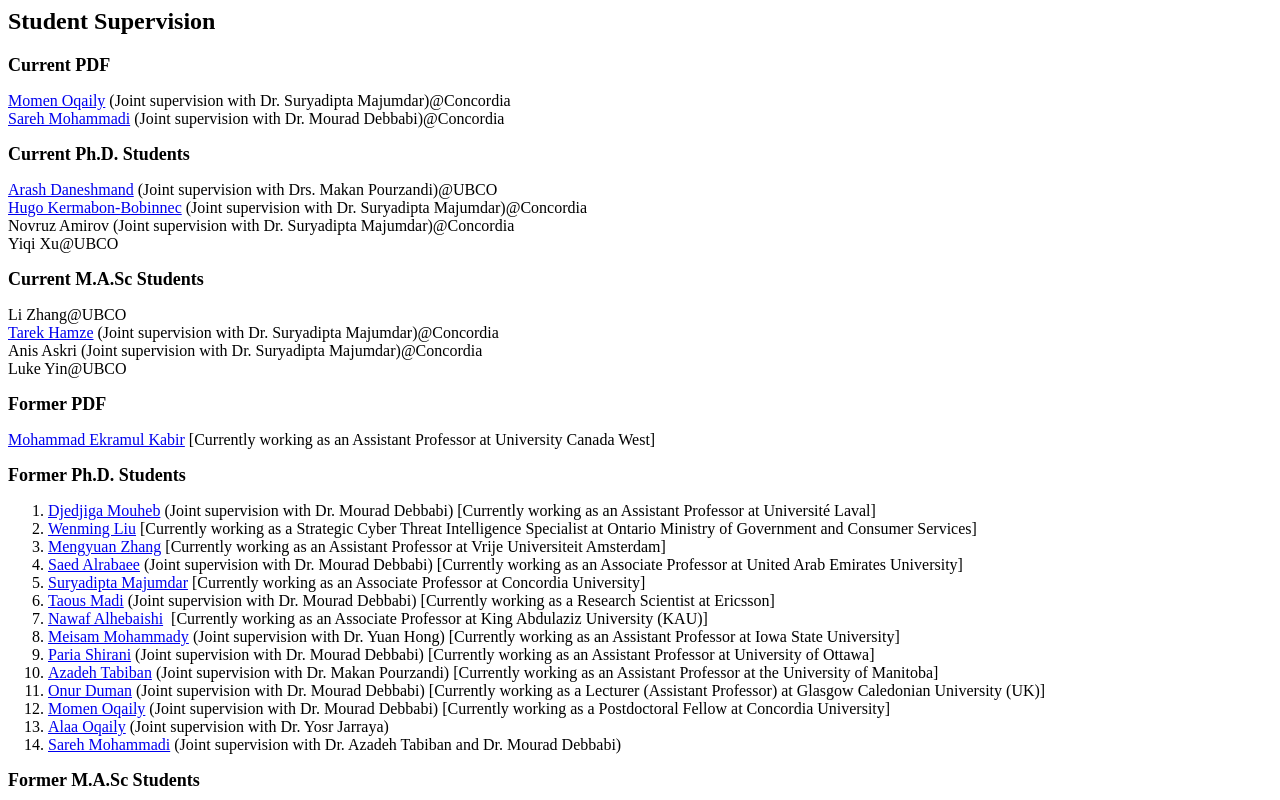
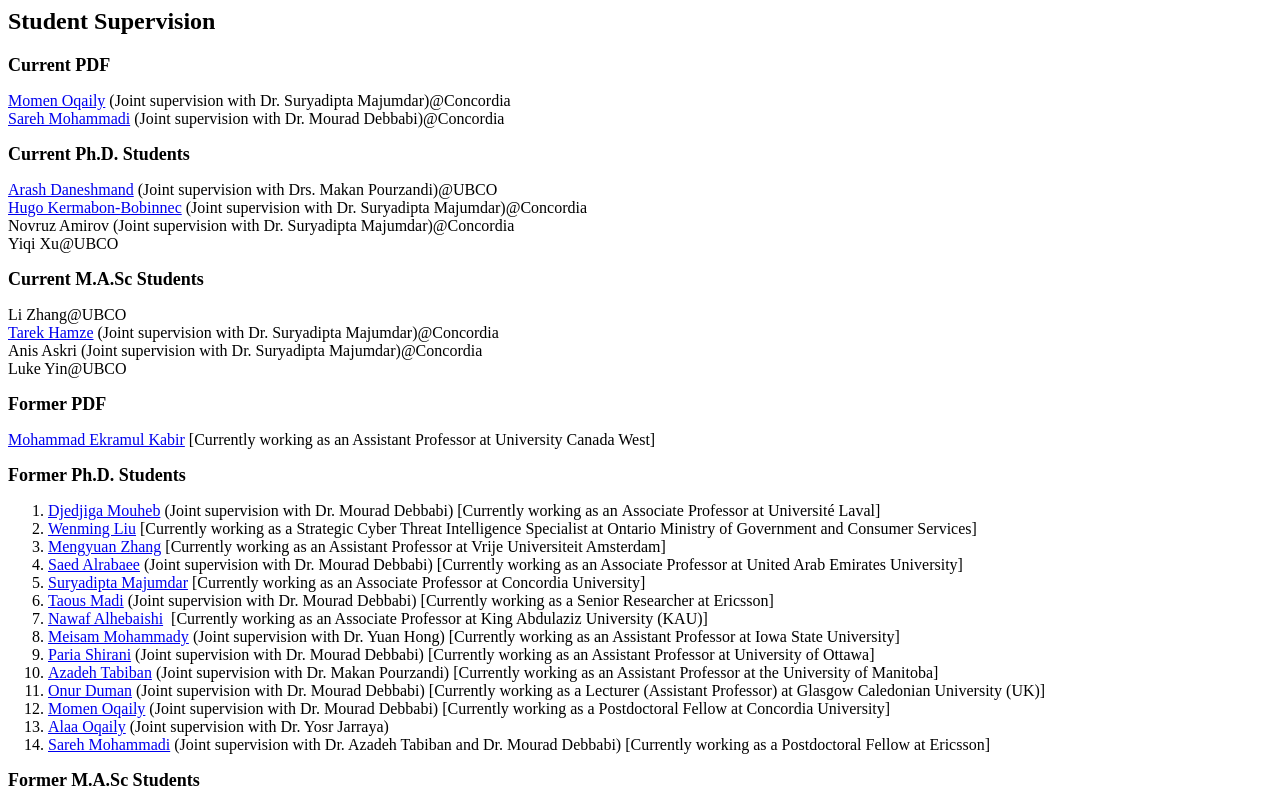
Before and after one commit to LingyuDotWangAtGmail/lingyudotwangatgmail.github.io, a plain HTML site: page students.htm in a window 1280 px wide. Shown: the top 800 px of the page. Drawn offline with Linux system fonts and the light colour scheme.

Commit message:
students

```diff
--- a/students.htm
+++ b/students.htm
@@ -1,6 +1,8 @@
 <!DOCTYPE HTML PUBLIC "-//W3C//DTD HTML 4.01 Transitional//EN">
 <html xmlns:v="urn:schemas-microsoft-com:vml" xmlns:o="urn:schemas-microsoft-com:office:office" xmlns:w="urn:schemas-microsoft-com:office:word" xmlns:m="http://schemas.microsoft.com/office/2004/12/omml" xmlns="http://www.w3.org/TR/REC-html40">
 <head>
+
+
 
 
 
@@ -12,13 +14,19 @@
 
 
 
+
+
   <meta name="description" content="Lingyu,Wang,Lingyu Wang,security,privacy,research,cloud security,NFV security,attack graph,security metric,&Iacute;&otilde;&Aacute;&egrave;&Oacute;&icirc;">
 
 
 
 
 
+
+
   <meta content="text/html; charset=ISO-8859-1" http-equiv="content-type">
+
+
 
 
 
@@ -31,7 +39,9 @@
 
 
 
+
 <h2>Student Supervision</h2>
+
 
 
 
@@ -40,12 +50,15 @@ PDF</span><o:p></o:p></b></p>
 
 
 
+
 <a href="https://www.linkedin.com/in/arash-daneshmand-0a08081a6/?originalSubdomain=ca" target="_blank"><span style=""></span></a><a href="https://scholar.google.ca/citations?user=5A4x1XMAAAAJ&amp;hl=en" target="_blank">Momen
 Oqaily</a>&nbsp;(Joint supervision with Dr. Suryadipta
 Majumdar<span style="">)@Concordia<br>
+
 </span><span style=""></span><span style=""></span><a href="https://www.linkedin.com/in/sareh-mohammadi-b7bb2154/?originalSubdomain=ca" target="_blank">Sareh
 Mohammadi</a> (Joint supervision
 with&nbsp;Dr. Mourad Debbabi)<span style="">@Concordia</span><br>
+
 <span style="">
 
 
@@ -55,14 +68,17 @@ Ph.D. Students</span><o:p></o:p></b></p>
 
 
 
+
 <p><a href="https://www.linkedin.com/in/arash-daneshmand-0a08081a6/?originalSubdomain=ca" target="_blank">Arash
 Daneshmand</a> (Joint supervision with Drs. Makan Pourzandi<span style="">)@UBCO&nbsp;&nbsp;&nbsp; </span><span style=""><br>
+
 
 
 
 </span><span style=""></span><a href="https://users.encs.concordia.ca/%7Eh_kermab/" target="_blank">Hugo
 Kermabon-Bobinnec</a> (Joint supervision with Dr. Suryadipta
 Majumdar)<span style="">@Concordia</span><br>
+
 
 
 
@@ -73,8 +89,10 @@ with Dr. Suryadipta Majumdar)</span><span style="">@Concordia</span><span style=
 
 
 
+
 <span style="">Yiqi Xu</span><span style="">@UBCO</span><span style="">
 </span></p>
+
 
 
 
@@ -83,7 +101,9 @@ M.A.Sc Students</span><o:p></o:p></b></p>
 
 
 
+
 <p class="MsoNormal" style="margin-bottom: 12pt;"><span style=""></span><span style=""></span><span style="">Li Zhang</span><span style="">@UBCO</span><br>
+
 
 
 <span style="">
@@ -94,9 +114,11 @@ Dr. Suryadipta Majumdar)</span><span style="">@Concordia</span><span style=""></
 
 
 
+
 Anis Askri</span><span style=""></span><span style=""> (Joint supervision
 with Dr. Suryadipta Majumdar)</span><span style="">@Concordia</span>
 <span style=""><br>
+
 
 
 
@@ -104,12 +126,15 @@ Luke Yin</span><span style="">@UBCO</span><span style="">&nbsp;</span><span styl
 
 
 
+
 </p>
+
 
 
 
 <p><b><span style="font-size: 13.5pt;">Former
 PDF</span><o:p></o:p></b></p>
+
 
 
 
@@ -120,8 +145,10 @@ Assistant Professor at University Canada West]</span><b><span style="font-size:
 
 
 
+
 <p><b><span style="font-size: 13.5pt;">Former
 Ph.D. Students</span><o:p></o:p></b></p>
+
 
 
 
@@ -129,10 +156,12 @@ Ph.D. Students</span><o:p></o:p></b></p>
 
 
 
-  <li class="MsoNormal" style=""><span style=""><a href="https://www.ulaval.ca/la-recherche/repertoire-corps-professoral/djedjiga-mouheb" target="_blank">Djedjiga Mouheb</a> (Joint supervision
+
+  <li class="MsoNormal" style=""><span style=""><a href="https://djedjiga-mouheb.fsg.ulaval.ca/" target="_blank">Djedjiga Mouheb</a> (Joint supervision
 with Dr. Mourad
-Debbabi) [Currently working as an Assistant Professor at
+Debbabi) [Currently working as an&nbsp;</span><span style="">Associate</span><span style=""> Professor at
 Universit&eacute; Laval]<o:p></o:p></span></li>
+
 
 
 
@@ -143,6 +172,7 @@ Specialist at Ontario Ministry of Government and Consumer Services]</span><span
 
 
 
+
   <li class="MsoNormal" style=""><span style=""><a href="https://mengyuanzhang.github.io/" target="_blank">Mengyuan
 Zhang</a> [</span><span style="">Currently
 working as an </span><span style="">Assistant
@@ -150,10 +180,12 @@ Professor at Vrije Universiteit Amsterdam</span><span style=""></span><span styl
 
 
 
-  <li class="MsoNormal" style=""><span style=""><a href="https://scholar.google.com/citations?user=-NxLSnwAAAAJ&amp;hl=en" target="_blank">Saed Alrabaee</a> (Joint supervision
+
+  <li class="MsoNormal" style=""><span style=""><a href="https://faculty.uaeu.ac.ae/salrabaee/" target="_blank">Saed Alrabaee</a> (Joint supervision
 with Dr. Mourad
 Debbabi) [Currently working as an Associate Professor at United Arab
 Emirates University]<o:p></o:p></span></li>
+
 
 
 
@@ -164,15 +196,18 @@ University]<o:p></o:p></span></li>
 
 
 
+
   <li class="MsoNormal" style=""><span style=""><a href="https://scholar.google.com/citations?user=QhExzdAAAAAJ&amp;hl=en" target="_blank">Taous Madi</a>&nbsp;(Joint
 supervision with Dr. Mourad
-Debbabi) [Currently working as a Research Scientist at Ericsson]<o:p></o:p></span></li>
+Debbabi) [Currently working as a Senior Researcher at Ericsson]<o:p></o:p></span></li>
+
 
 
 
   <li class="MsoNormal" style=""><span style=""><a href="https://scholar.google.com/citations?user=RqGqakYAAAAJ&amp;hl=ar" target="_blank">Nawaf Alhebaishi</a> &nbsp;</span><span style="">[Currently
 working as an Associate Professor at King Abdulaziz University
 (KAU)]&nbsp;</span></li>
+
 
 
 
@@ -183,10 +218,12 @@ Assistant Professor at Iowa State University] </span><span style=""><o:p></o:p><
 
 
 
+
   <li class="MsoNormal" style=""><span style=""><a href="https://paria-shirani-academic-website.vercel.app/" target="_blank">Paria
 Shirani</a> (Joint supervision with Dr. Mourad Debbabi)
 [Currently
 working as an Assistant Professor at University of Ottawa]<o:p></o:p></span></li>
+
 
 
 
@@ -196,6 +233,7 @@ Tabiban</a> (Joint supervision with Dr. Makan Pourzandi)
 working as</span><span style="">&nbsp;an
 Assistant Professor at the
 University of Manitoba</span><span style="">]</span></li>
+
 
 
 
@@ -210,6 +248,7 @@ University (UK)</span><span style="">]</span></li>
 
 
 
+
   <li class="MsoNormal" style=""><span style=""><a href="https://scholar.google.ca/citations?user=5A4x1XMAAAAJ&amp;hl=en" target="_blank">Momen
 Oqaily</a> (Joint supervision with Dr. Mourad Debbabi)&nbsp;</span><span style="">[Currently
 working as</span><span style="">&nbsp;a
@@ -218,19 +257,25 @@ University</span><span style="">]</span><span style=""></span><span style=""></s
 
 
 
+
   <li class="MsoNormal" style=""><span style=""><a href="https://www.linkedin.com/in/alaa-oqaily-7b655a163/?originalSubdomain=ca" target="_blank">Alaa Oqaily</a> (Joint supervision
 with Dr. Yosr Jarraya)</span></li>
+
 
 
 
   <li class="MsoNormal" style=""><span style=""></span><span style=""></span><a href="https://www.linkedin.com/in/sareh-mohammadi-b7bb2154/?originalSubdomain=ca" target="_blank">Sareh
 Mohammadi</a> (Joint supervision
 with Dr. Azadeh Tabiban and
-Dr. Mourad Debbabi)</li>
+Dr. Mourad Debbabi)&nbsp;<span style="">[Currently
+working as</span><span style="">&nbsp;a
+Postdoctoral Fellow at Ericsson</span><span style=""></span><span style="">]</span></li>
+
 
 
 
 </ol>
+
 
 
 
@@ -239,7 +284,9 @@ M.A.Sc Students</span><o:p></o:p></b></p>
 
 
 
+
 <ol start="1" type="1">
+
 
 
 
@@ -250,10 +297,12 @@ Senior Security Manager,&nbsp;Freeborders]<o:p></o:p></span></li>
 
 
 
+
   <li class="MsoNormal" style=""><span style="">Shuo
 Lu (Joint
 supervision with Dr. Rachida Dssouli) [First
 job:&nbsp;Ericsson]<o:p></o:p></span></li>
+
 
 
 
@@ -264,9 +313,11 @@ Technology, USA]<o:p></o:p></span></li>
 
 
 
+
   <li class="MsoNormal" style=""><span style="">Qian
 Liu (Joint
 supervision with Dr. Rachida Dssouli)&nbsp;<o:p></o:p></span></li>
+
 
 
 
@@ -277,10 +328,12 @@ supervision with Dr. Mourad Debbabi)
 
 
 
+
   <li class="MsoNormal" style=""><span style="">Wei
 Li [First job:
 System and Network Security
 Manager,&nbsp;VLM Food Trading International]&nbsp;<o:p></o:p></span></li>
+
 
 
 
@@ -289,9 +342,11 @@ Long<o:p></o:p></span></li>
 
 
 
+
   <li class="MsoNormal" style=""><span style="">Tania
 Islam [First job:
 Operations Systems Analyst,&nbsp;RBC Royal Bank] <o:p></o:p></span></li>
+
 
 
 
@@ -302,10 +357,12 @@ student, Concordia University]<o:p></o:p></span></li>
 
 
 
+
   <li class="MsoNormal" style=""><span style="">Dayong
 Zhang&nbsp;
 (Joint supervision with Dr. Yong Zeng) [First job: Analyst and
 Programmer,&nbsp;iPerceptions]<o:p></o:p></span></li>
+
 
 
 
@@ -316,9 +373,11 @@ Software Developer, Embvue Inc.]<o:p></o:p></span></li>
 
 
 
+
   <li class="MsoNormal" style=""><span style="">Shuai
 Liu [First job:
 Application Support Specialist,&nbsp;Presagia]<o:p></o:p></span></li>
+
 
 
 
@@ -327,8 +386,10 @@ Frigault&nbsp;<o:p></o:p></span></li>
 
 
 
+
   <li class="MsoNormal" style=""><span style="">Yiming
 Wang<o:p></o:p></span></li>
+
 
 
 
@@ -337,9 +398,11 @@ Deng&nbsp;<o:p></o:p></span></li>
 
 
 
+
   <li class="MsoNormal" style=""><span style="">Pengsu
 Cheng [First
 job:&nbsp;Software Developer at Nakisa Inc.]<o:p></o:p></span></li>
+
 
 
 
@@ -350,9 +413,11 @@ Canadian Radio-television and Telecommunications Commission] &nbsp;<o:p></o:p></
 
 
 
+
   <li class="MsoNormal" style=""><span style="">Raha
 Ziarati (Joint
 supervision with Dr. Mourad Debbabi) [First job: Threat Analyst, Sophos]<o:p></o:p></span></li>
+
 
 
 
@@ -362,9 +427,11 @@ Tankou&nbsp;[First job: Security Associate,&nbsp;Morgan Stanley]<o:p></o:p></spa
 
 
 
+
   <li class="MsoNormal" style=""><span style="">Mickael
 Emirkanian-Bouchard&nbsp;[First job: Security Associate, Morgan
 Stanley]<o:p></o:p></span></li>
+
 
 
 
@@ -375,6 +442,7 @@ Canadian National Railway]<o:p></o:p></span></li>
 
 
 
+
   <li class="MsoNormal" style=""><span style="">Taher
 Azab&nbsp;(Joint
 supervision with Dr. Mourad Debbabi) [First job: Security
@@ -382,8 +450,10 @@ Analyst,&nbsp;Desjardins]<o:p></o:p></span></li>
 
 
 
+
   <li class="MsoNormal" style=""><span style="">Wei
 Huo<o:p></o:p></span></li>
+
 
 
 
@@ -393,9 +463,11 @@ supervision with Dr. Yong Zeng)<o:p></o:p></span></li>
 
 
 
+
   <li class="MsoNormal" style=""><span style="">Mina
 Khalili &nbsp;
 [First job: Research Engineer, Above Security (Hitachi)]<o:p></o:p></span></li>
+
 
 
 
@@ -407,9 +479,11 @@ Above Security (Hitachi)]<o:p></o:p></span></li>
 
 
 
+
   <li class="MsoNormal" style=""><span style="">Amir
 Alimohammadifar
 [First job: Security Tool Developer, Gameloft]<o:p></o:p></span></li>
+
 
 
 
@@ -417,6 +491,7 @@ Alimohammadifar
 Xin [First job:
 Application Support Analyst, Soci&eacute;t&eacute;
 G&eacute;n&eacute;rale]<o:p></o:p></span></li>
+
 
 
 
@@ -428,9 +503,11 @@ student, Concordia University]<o:p></o:p></span></li>
 
 
 
+
   <li class="MsoNormal" style=""><span style="">Gagandeep
 Singh Chawla
 [First job: Cloud Security Analyst,&nbsp;SAP]<o:p></o:p></span></li>
+
 
 
 
@@ -440,10 +517,12 @@ job: Developer at Above Security (Hitachi)]<o:p></o:p></span></li>
 
 
 
+
   <li class="MsoNormal" style=""><span style="">Sudershan
 Lakshmanan
 (Joint supervision with Dr. Mengyuan Zhang) [First job: IT Security
 Engineer, University of Basel (Switzerland)]<o:p></o:p></span></li>
+
 
 
 
@@ -456,11 +535,13 @@ student, Concordia University]</span></li>
 
 
 
+
   <li class="MsoNormal" style=""><span style="">Mahmood
 Gholipour&nbsp;(Joint supervision with
 Dr.&nbsp;Suryadipta Majumdar) [First job: System Software Developer
 at
 Polaris Motion]</span></li>
+
 
 
 
@@ -470,15 +551,18 @@ Suryadipta Majumdar)</span><span style=""></span><span style="">&nbsp;</span><sp
 
 
 
+
   <li class="MsoNormal" style=""><span style="">Jia
 Wei Yao&nbsp;(Joint supervision with Dr.&nbsp;Suryadipta
 Majumdar)</span></li>
 
 
 
+
   <li class="MsoNormal" style=""><span style=""></span><span style="">Alireza Moghaddas Borhan (Joint supervision with
 Dr. Makan Pourzandi) [First job: Site Reliability Engineer at Morgan
 Stanley]</span></li>
+
 
 
 
@@ -489,10 +573,12 @@ Mourad Debbabi</span><span style="">)</span></li>
 
 
 
+
   <li class="MsoNormal" style=""><span style=""></span><span style=""></span><span style="">Tomas
 Navarro Munera (Joint
 supervision with&nbsp;</span><span style="">Drs.
 Yosr Jarraya and Suryadipta Majumdar</span><span style="">)</span></li>
+
 
 
 
@@ -502,8 +588,10 @@ Dr. Suryadipta Majumdar)</span></li>
 
 
 
+
   <li class="MsoNormal" style=""><span style=""></span><span style=""></span><span style=""></span><span class="cf0">Jainil Shah </span><span style="">(Joint
 supervision with Dr. Suryadipta Majumdar)</span></li>
+
 
   <li class="MsoNormal" style=""><span style="">Rogelio
 Pumajulca </span><span style="">(Joint supervision
@@ -511,11 +599,14 @@ with Dr. Suryadipta Majumdar)</span><span style=""></span></li>
 
 
 
+
 </ol>
 
 
 
+
 <p class="MsoNormal" style="margin-bottom: 12pt;"><span style=""><br>
+
 
 
 
@@ -526,8 +617,10 @@ and interested in research on information system security.</span><o:p></o:p></sp
 
 
 
+
 <p><b><span style="font-size: 13.5pt;">Useful
 Resources</span><o:p></o:p></b></p>
+
 
 
 
@@ -538,13 +631,16 @@ Check Lists</a> <br>
 
 
 
+
 <a href="2.pdf" target="_blank">"How
 to be a good graduate student"</a><br>
 
 
 
+
 <a href="3.pdf" target="_blank">"How
 to do research at the MIT AI lab"</a><br>
+
 
 
 
@@ -556,7 +652,9 @@ SIGCOMM"</a><br>
 
 
 
+
 <!--[endif]--><o:p></o:p></span></p>
+
 
 
 
@@ -564,5 +662,6 @@ SIGCOMM"</a><br>
 
 
 
+
 </body>
 </html>
```
